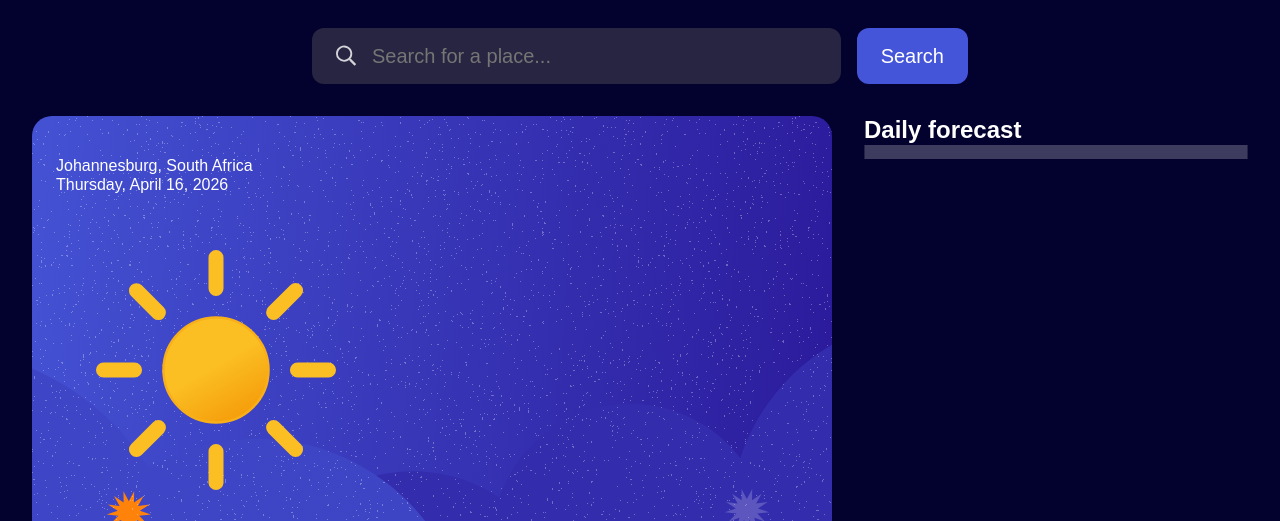
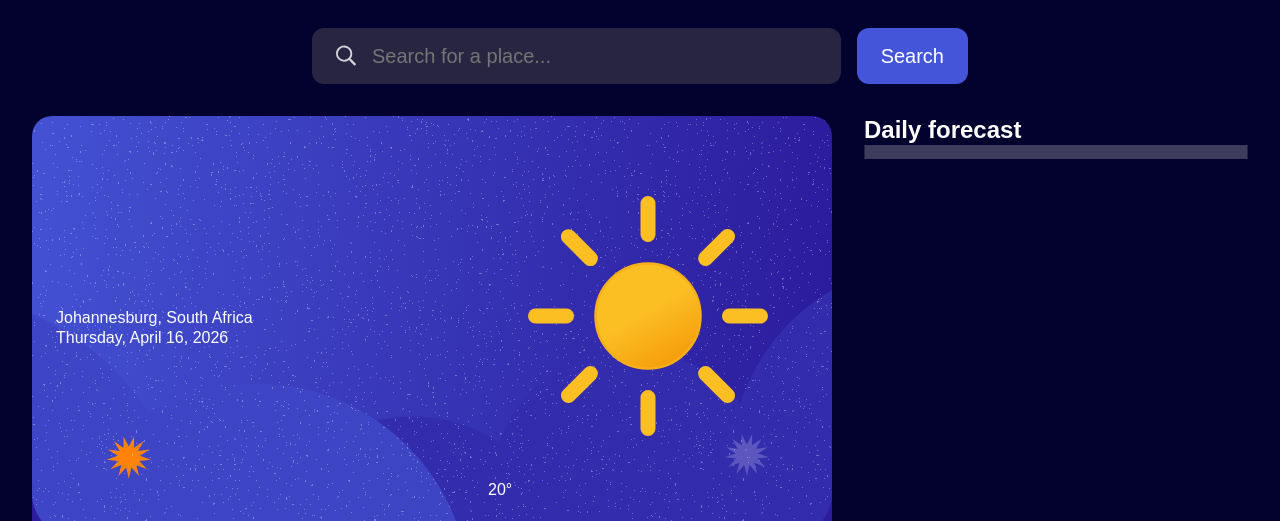
Before and after one commit to STARBOYJEDI/Weather-App3, a website built with Vite: page index.html in a window 1280 px wide. Shown: the part 279-800 px from the top of the page. Built offline with nearby package versions, Linux system fonts and the light colour scheme; files whose address does not match are found by name.

Commit message:
feat: add responsive styles for dashboard layout on larger screens

```diff
--- a/src/style.css
+++ b/src/style.css
@@ -311,6 +311,12 @@
       background-position: center bottom;
       border-radius: 20px;
       overflow: clip;
+
+      @media (width >= calc(700 / 16 * 1rem)) {
+        flex-direction: row;
+        justify-content: space-between;
+        align-items: center;
+      }
     }
   }
 }
```
